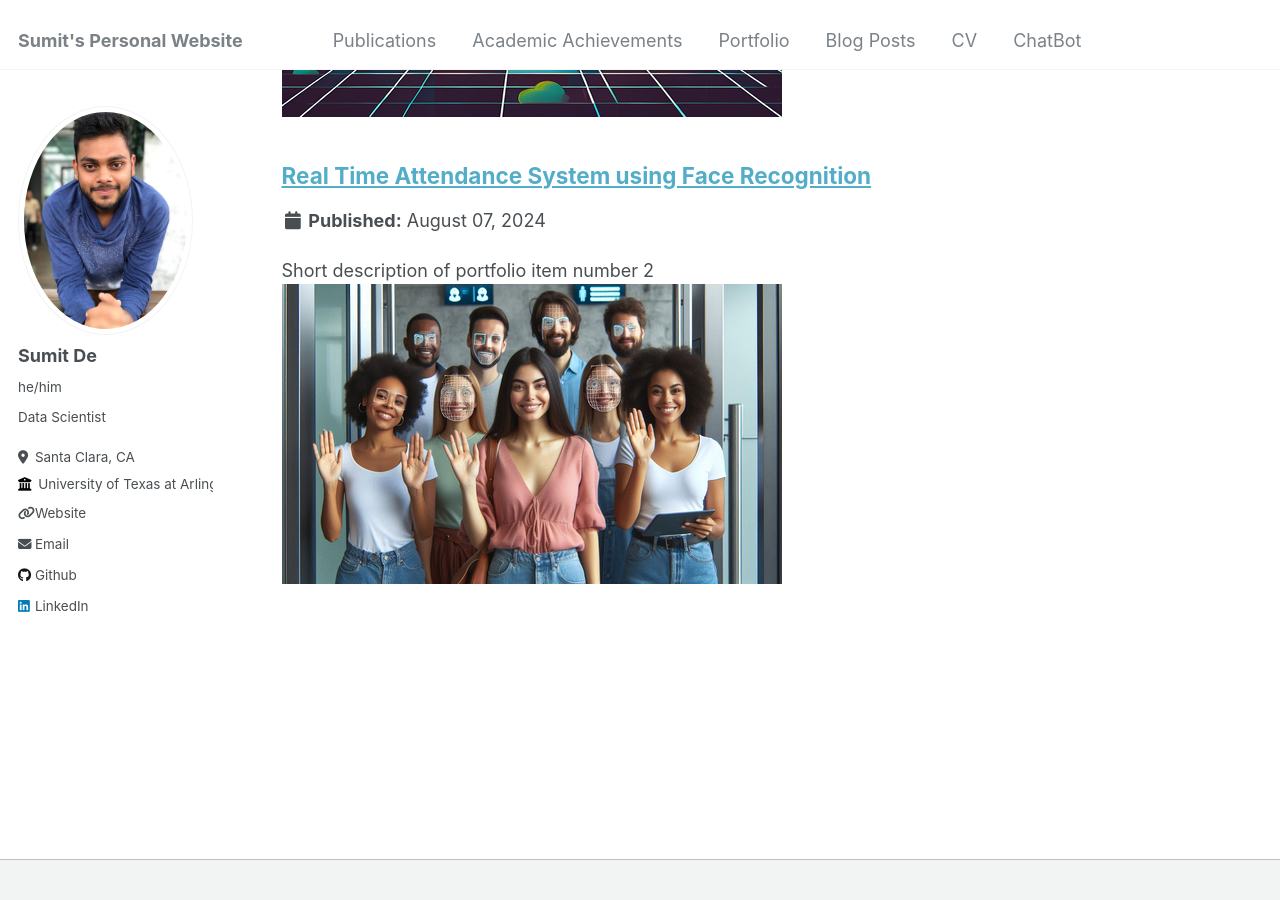
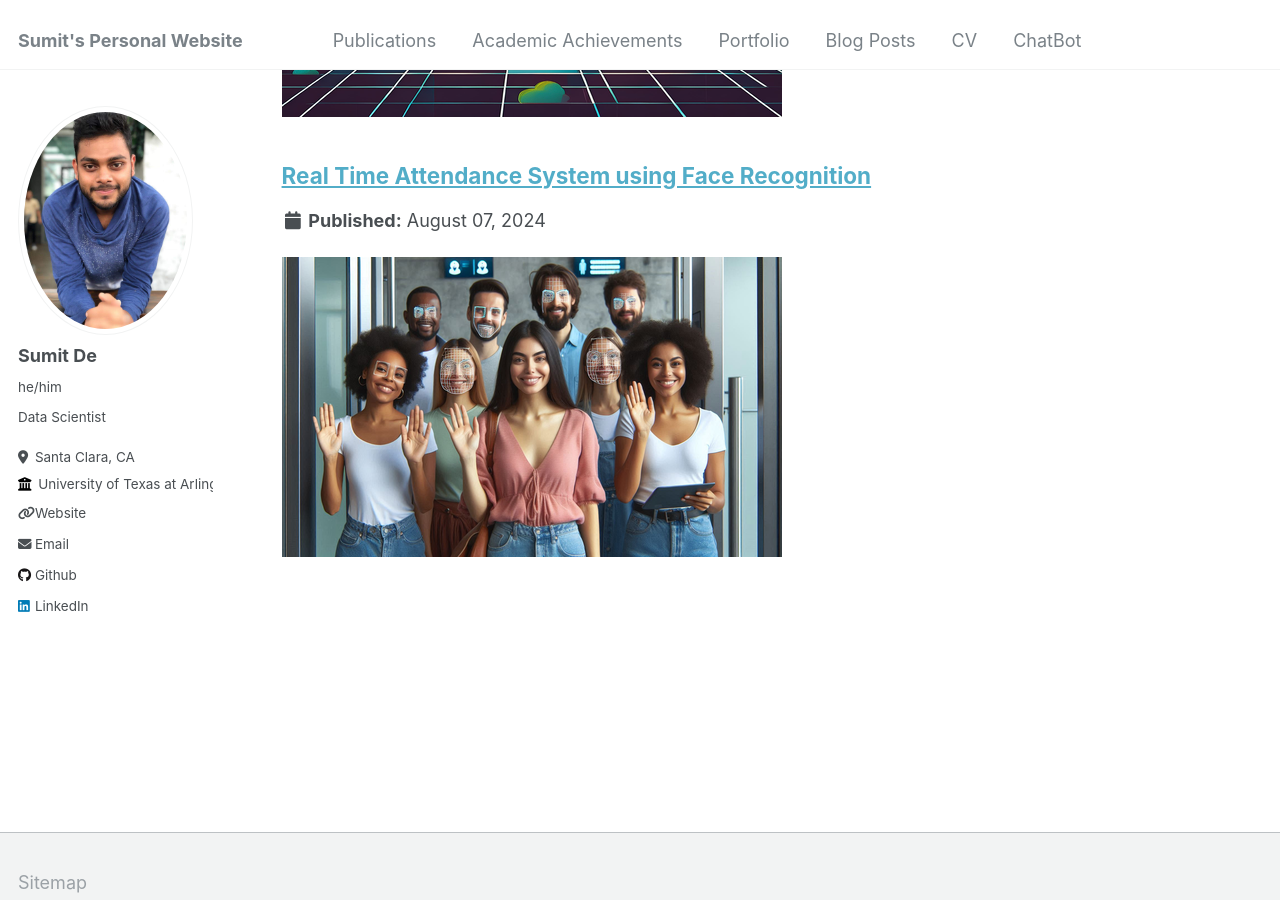
Before and after one commit to sumitisthename/sumitisthename.github.io, a Jekyll site: the page built from _pages/portfolio.html, in a window 1280 px wide and 900 px high, scrolled down 458 px. Built offline with Jekyll 4.4.1, drawn with Linux system fonts in a browser that asks for light colours.

Commit message:
Update portfolio-2.md

```diff
--- a/_portfolio/portfolio-2.md
+++ b/_portfolio/portfolio-2.md
@@ -1,6 +1,6 @@
 ---
 title: "Real Time Attendance System using Face Recognition"
-excerpt: "Short description of portfolio item number 2<br/><img src='/images/face-recognition.png'>"
+excerpt: "<img src='/images/face-recognition.png'>"
 collection: portfolio
 ---
 
```
